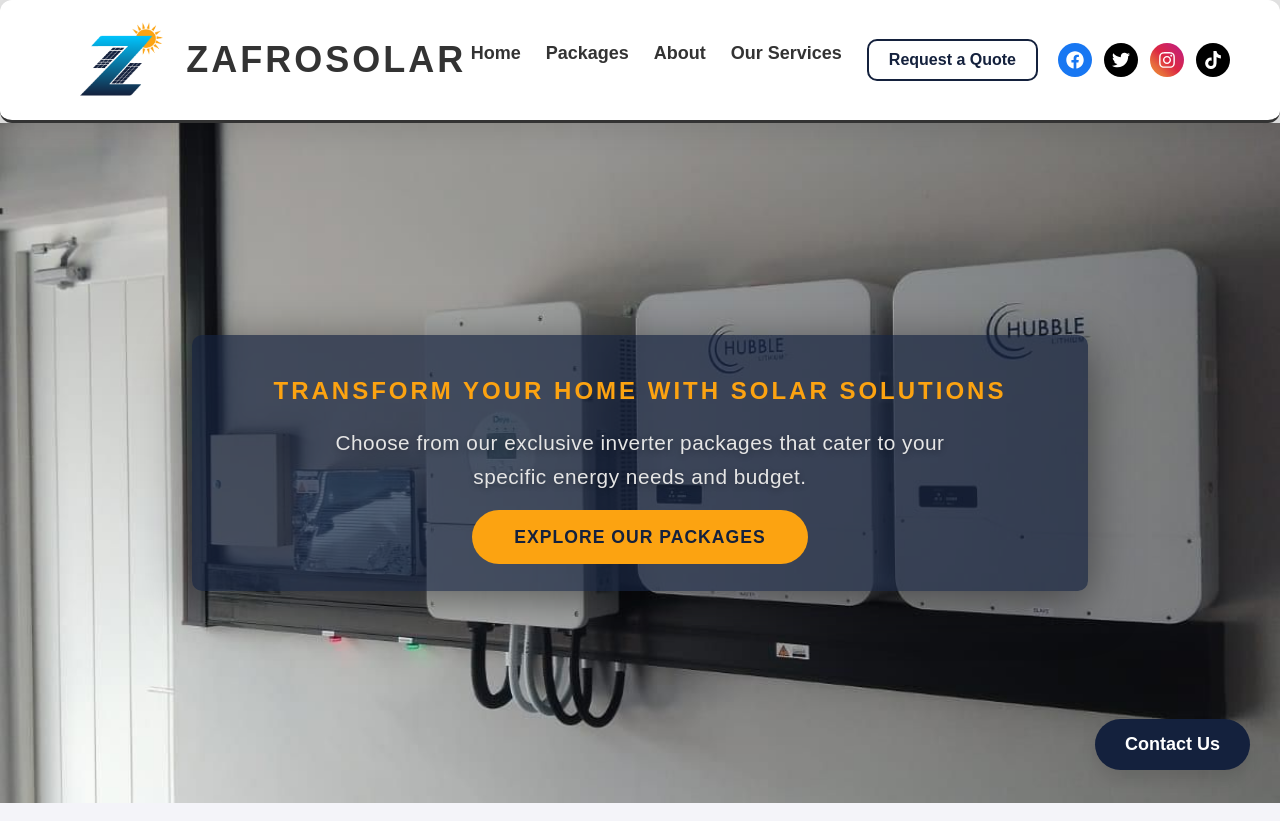
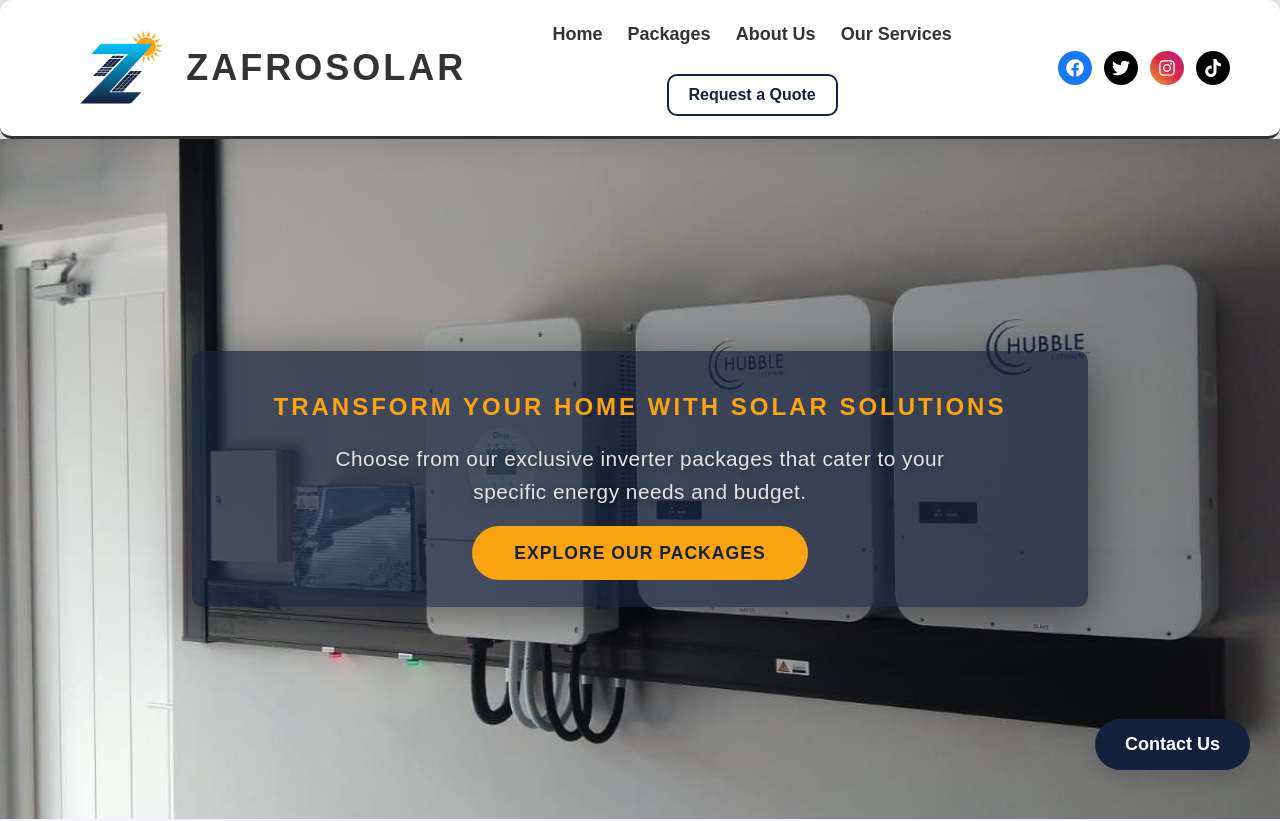
Before and after one commit to Agnes-99/zafrosolar, a React (Create React App) app: page / in a window 1280 px wide. Shown: the top 821 px of the page. Built offline with nearby package versions, Linux system fonts and the light colour scheme.

Commit message:
Made chnages to the header

```diff
--- a/src/components/Header.js
+++ b/src/components/Header.js
@@ -12,10 +12,10 @@ const Header = ({ openQuoteForm }) => {
       </div>
       <nav>
         <ul className="nav-links">
-          <li><Link to="/">Home</Link></li>
+          <li><Link to="/#hero">Home</Link></li>
           <li><a href="/#packages-section">Packages</a></li>
-          <li><Link to="/about">About</Link></li>
-          <li><Link to="/services">Our Services</Link></li>
+          <li><Link to="/about">About Us</Link></li>
+          <li><Link to="/services"> Our Services</Link></li>
           <li><button onClick={openQuoteForm}>Request a Quote</button></li>
         </ul>
         <div className="social-icons">
```
